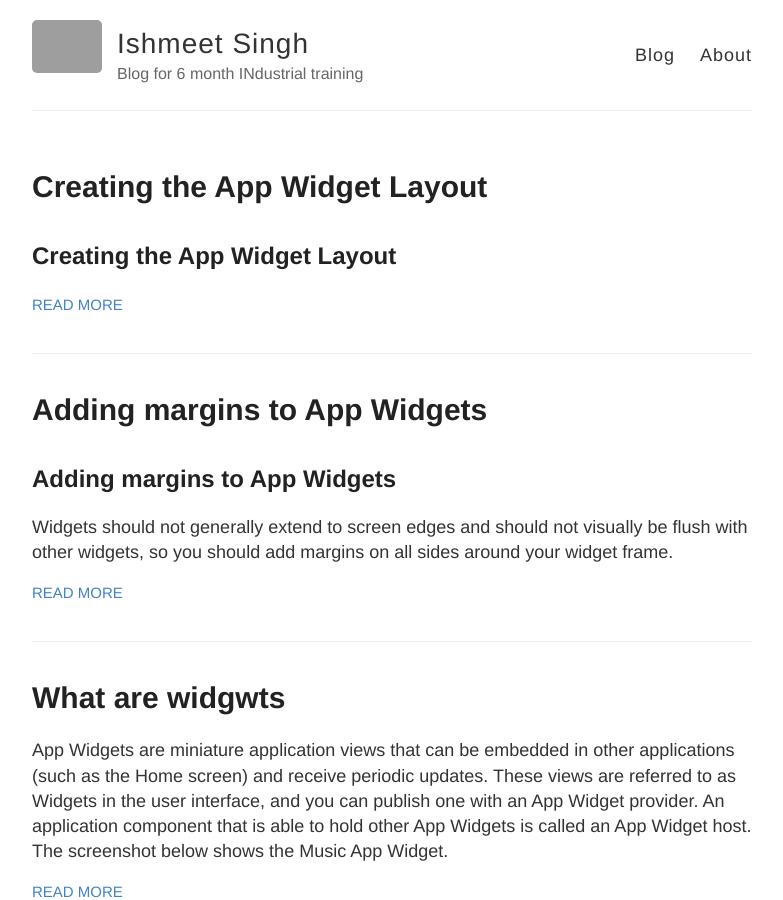
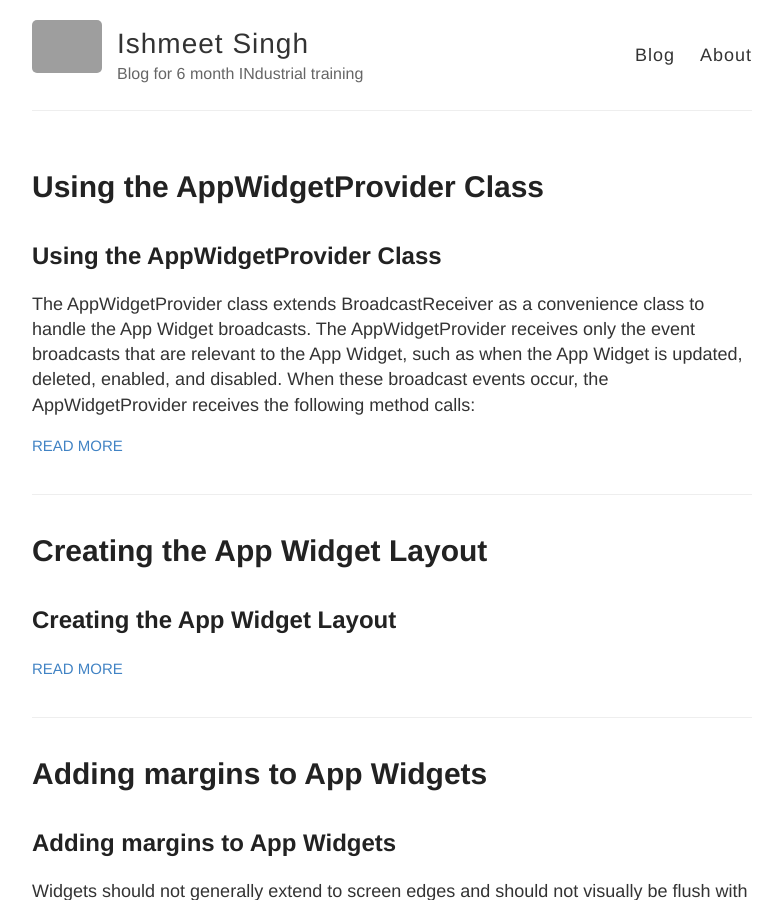
Before and after one commit to Ishmeetblog/ishmeetblog.github.io, a Jekyll site: the page built from index.html, in a window 1280 px wide and 900 px high. Shown: the whole window, without its empty margins (248-1031 px from the left). Built offline with Jekyll 4.4.1, drawn with Linux system fonts in a browser that asks for light colours; grey boxes are pictures that could not be loaded.

Commit message:
Update 2018-12-13-Using-AppWidgetProvider.md

```diff
--- a/_posts/2018-12-13-Using-AppWidgetProvider.md
+++ b/_posts/2018-12-13-Using-AppWidgetProvider.md
@@ -1,7 +1,9 @@
 ---
-published: false
+layout: post
+title: Using the AppWidgetProvider Class
 ---
-Using the AppWidgetProvider Class
+
+## Using the AppWidgetProvider Class
 The AppWidgetProvider class extends BroadcastReceiver as a convenience class to handle the App Widget broadcasts. The AppWidgetProvider receives only the event broadcasts that are relevant to the App Widget, such as when the App Widget is updated, deleted, enabled, and disabled. When these broadcast events occur, the AppWidgetProvider receives the following method calls:
 
 `onUpdate()`
```
